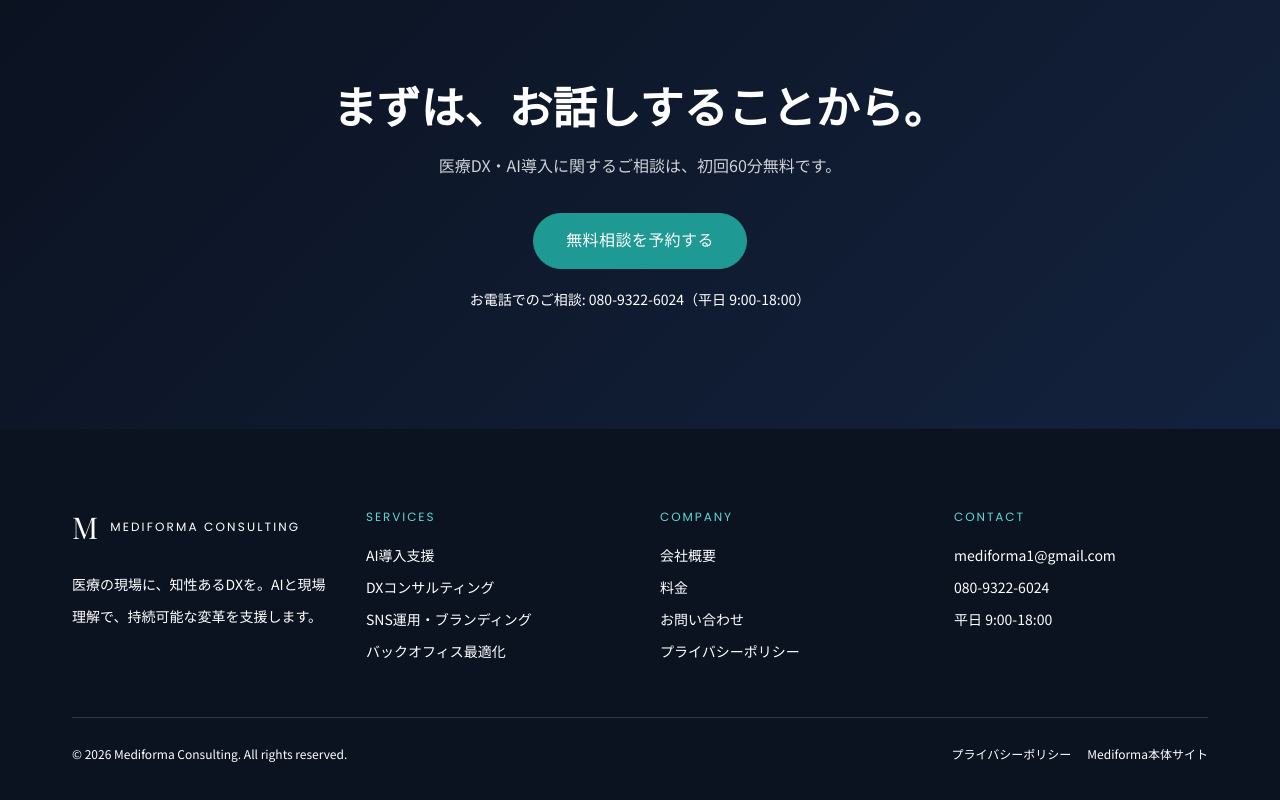
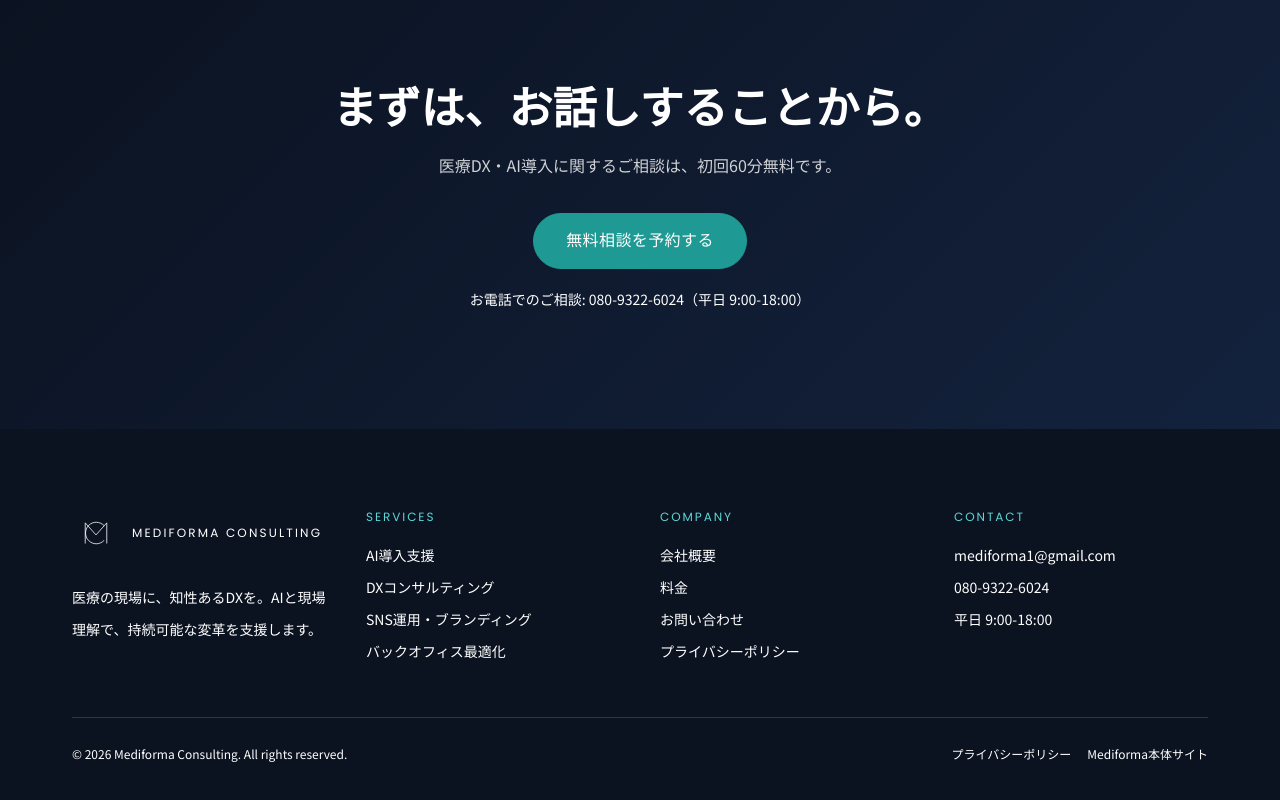
Before and after one commit to kentaro23/mediforma-consulting, a Next.js app: page / in a window 1280 px wide. Shown: the part 7066-7866 px from the top of the page. Built offline with nearby package versions, Linux system fonts and the light colour scheme.

Commit message:
Update footer logo mark to white SVG

```diff
--- a/src/components/layout/Footer.tsx
+++ b/src/components/layout/Footer.tsx
@@ -1,3 +1,4 @@
+import Image from "next/image";
 import Link from "next/link";
 
 import { FOOTER_CONTENT, SITE } from "@/lib/constants";
@@ -9,7 +10,9 @@ export function Footer() {
         <div className="grid gap-10 md:grid-cols-2 lg:grid-cols-4">
           <div>
             <div className="inline-flex items-center gap-3">
-              <span className="font-serifDisplay text-3xl">M</span>
+              <span className="inline-flex h-12 w-12 items-center justify-center p-1">
+                <Image src="/images/mc_v2_refined_white.svg" alt="Mediforma Consulting ロゴ" width={38} height={38} />
+              </span>
               <span className="font-english text-xs uppercase tracking-[0.18em]">Mediforma Consulting</span>
             </div>
             <p className="mt-5 text-sm leading-8 text-white/78">{FOOTER_CONTENT.description}</p>
```
